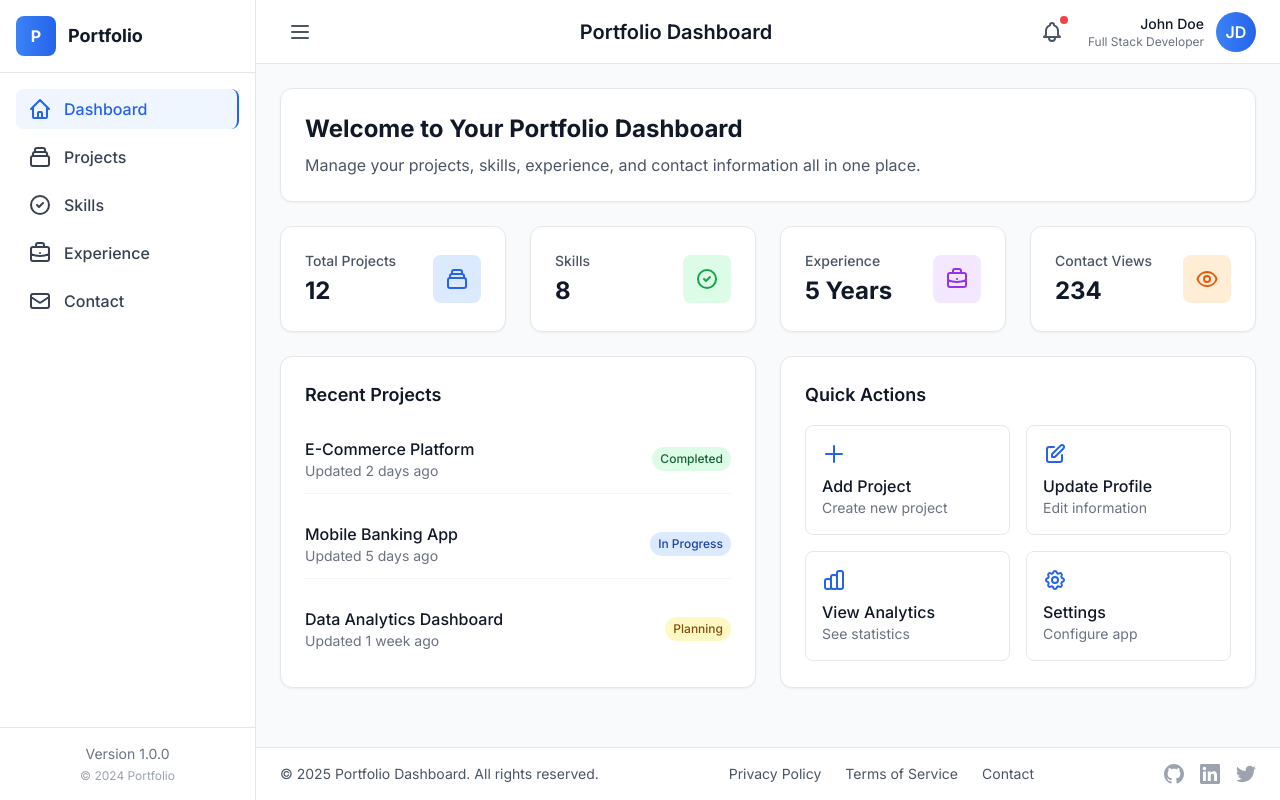
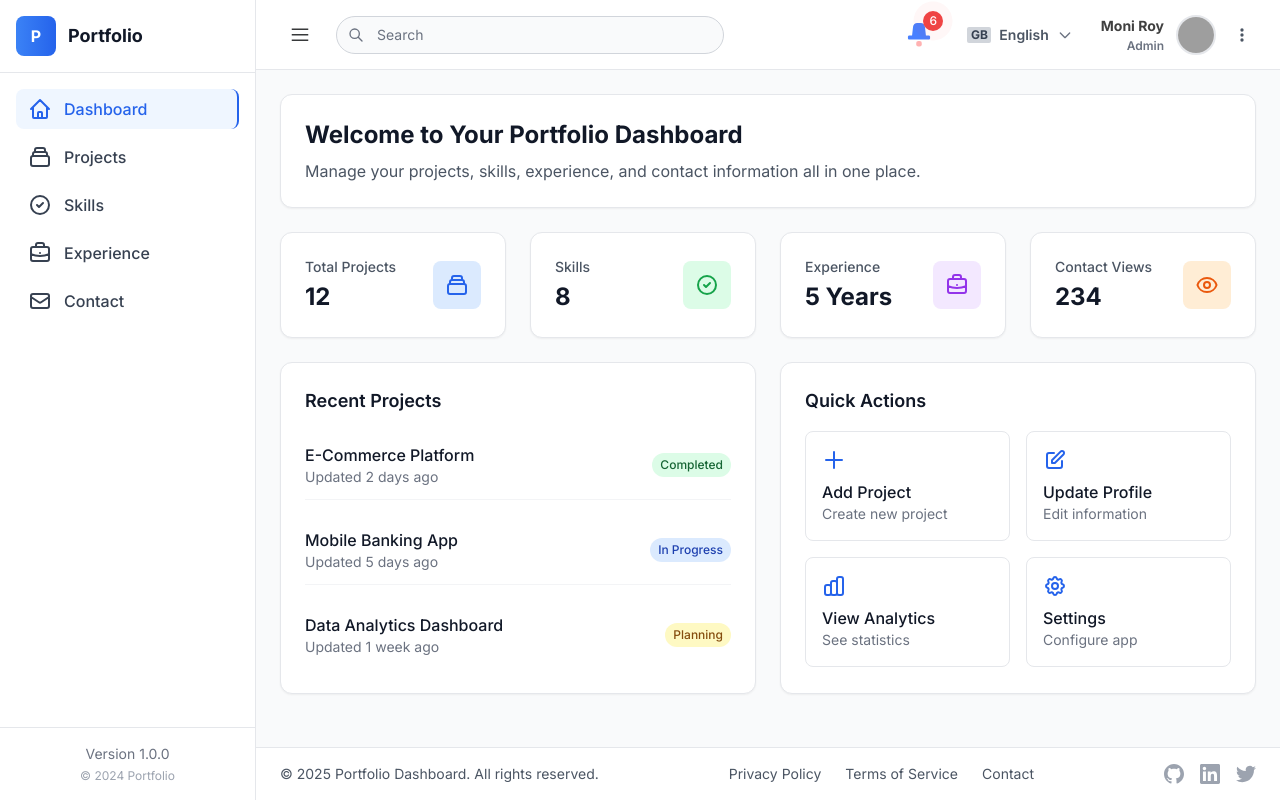
Before and after one commit to EkaBachrudin/personal-dashboard, an Angular app: page /dashboard in a window 1280 px wide. Built offline with nearby package versions, Linux system fonts and the light colour scheme; grey boxes are pictures that could not be loaded.

Commit message:
initiate header

```diff
--- a/angular.json
+++ b/angular.json
@@ -2,7 +2,8 @@
   "$schema": "./node_modules/@angular/cli/lib/config/schema.json",
   "version": 1,
   "cli": {
-    "packageManager": "npm"
+    "packageManager": "npm",
+    "analytics": "1a15f4fa-b67f-4415-b020-764b543c0510"
   },
   "newProjectRoot": "projects",
   "projects": {
--- a/src/app/layout/components/header/header.component.html
+++ b/src/app/layout/components/header/header.component.html
@@ -1,42 +1,82 @@
-<header class="bg-white shadow-sm border-b border-gray-200 h-16 flex items-center justify-between px-6">
-  <!-- Left side: Menu button -->
-  <div class="flex items-center">
+<header class="header-component">
+  <!-- Left side: Menu button and Search Bar -->
+  <div class="header-left">
     <button
       (click)="onToggleSidebar()"
-      class="p-2 rounded-lg text-gray-600 hover:text-gray-900 hover:bg-gray-100 focus:outline-none focus:ring-2 focus:ring-primary-500 focus:ring-offset-2 transition-colors duration-200"
+      class="menu-button"
       aria-label="Toggle sidebar"
     >
-      <svg class="w-6 h-6" fill="none" stroke="currentColor" viewBox="0 0 24 24">
-        <path stroke-linecap="round" stroke-linejoin="round" stroke-width="2" d="M4 6h16M4 12h16M4 18h16"></path>
+      <svg width="24" height="25" viewBox="0 0 24 25" fill="none" xmlns="http://www.w3.org/2000/svg">
+        <g opacity="0.898019">
+        <path d="M3.75 6.5625H20.25V7.9375H3.75V6.5625ZM3.75 12.0625H20.25V13.4375H3.75V12.0625ZM3.75 17.5625H20.25V18.9375H3.75V17.5625Z" fill="#202224"/>
+        </g>
       </svg>
     </button>
-  </div>
 
-  <!-- Center: Title -->
-  <div class="flex-1 text-center">
-    <h1 class="text-xl font-semibold text-gray-900">Portfolio Dashboard</h1>
-  </div>
-
-  <!-- Right side: User profile and actions -->
-  <div class="flex items-center space-x-4">
-    <!-- Notifications -->
-    <button class="relative p-2 rounded-lg text-gray-600 hover:text-gray-900 hover:bg-gray-100 focus:outline-none focus:ring-2 focus:ring-primary-500 focus:ring-offset-2 transition-colors duration-200"
-            aria-label="Notifications">
-      <svg class="w-6 h-6" fill="none" stroke="currentColor" viewBox="0 0 24 24">
-        <path stroke-linecap="round" stroke-linejoin="round" stroke-width="2" d="M15 17h5l-1.405-1.405A2.032 2.032 0 0118 14.158V11a6.002 6.002 0 00-4-5.659V5a2 2 0 10-4 0v.341C7.67 6.165 6 8.388 6 11v3.159c0 .538-.214 1.055-.595 1.436L4 17h5m6 0v1a3 3 0 11-6 0v-1m6 0H9"></path>
-      </svg>
-      <span class="absolute top-1 right-1 w-2 h-2 bg-red-500 rounded-full"></span>
-    </button>
-
-    <!-- User Profile -->
-    <div class="flex items-center space-x-3">
-      <div class="text-right hidden sm:block">
-        <p class="text-sm font-medium text-gray-900">John Doe</p>
-        <p class="text-xs text-gray-500">Full Stack Developer</p>
-      </div>
-      <div class="w-10 h-10 rounded-full bg-gradient-to-r from-primary-500 to-primary-600 flex items-center justify-center text-white font-semibold">
-        JD
+    <!-- Search Bar -->
+    <div class="search-bar">
+      <div class="relative">
+        <input
+          type="text"
+          placeholder="Search"
+          [(ngModel)]="searchQuery"
+          (input)="onSearchChange($event)"
+        >
+        <div class="search-icon">
+          <svg fill="none" stroke="currentColor" viewBox="0 0 24 24">
+            <path stroke-linecap="round" stroke-linejoin="round" stroke-width="2" d="M21 21l-6-6m2-5a7 7 0 11-14 0 7 7 0 0114 0z"></path>
+          </svg>
+        </div>
       </div>
     </div>
   </div>
+
+  <!-- Right side: Notifications, Language, and Profile -->
+  <div class="header-right">
+    <!-- Notifications -->
+    <button
+      class="notification-button"
+      (click)="onNotificationsClick()"
+      aria-label="Notifications"
+    >
+      <svg width="24" height="26" viewBox="0 0 24 26" fill="none" xmlns="http://www.w3.org/2000/svg">
+        <path d="M22.5 13.5C23.3284 13.5 24 14.1716 24 15V16.5C24 17.3284 23.3284 18 22.5 18H1.5C0.671573 18 2.41598e-08 17.3284 0 16.5V15C0 14.1716 0.671573 13.5 1.5 13.5H4.5L5.55566 4.00293C5.80895 1.72419 7.73459 0.000174713 10.0273 0H13.9727C16.2654 0.000174713 18.1911 1.72419 18.4443 4.00293L19.5 13.5H22.5Z" fill="#4880FF"/>
+        <rect opacity="0.3" x="9" y="19.5" width="6" height="6" rx="2.25" fill="#FF0000"/>
+      </svg>
+
+      <span class="notification-badge">{{notificationCount}}</span>
+    </button>
+
+    <!-- Language Selector -->
+    <div class="language-selector" (click)="onLanguageClick()">
+      <div class="language-flag">
+        <span>GB</span>
+      </div>
+      <span class="language-text">{{selectedLanguage}}</span>
+      <svg class="language-dropdown" fill="none" stroke="currentColor" viewBox="0 0 24 24">
+        <path stroke-linecap="round" stroke-linejoin="round" stroke-width="2" d="M19 9l-7 7-7-7"></path>
+      </svg>
+    </div>
+
+    <!-- User Profile -->
+    <div class="user-profile">
+      <div class="user-info">
+        <p class="user-name">{{userName}}</p>
+        <p class="user-role">{{userRole}}</p>
+      </div>
+      <div class="user-avatar">
+        <img [src]="userAvatar" [alt]="'User Avatar'">
+      </div>
+      <!-- More options menu -->
+      <button
+        class="more-options-button"
+        (click)="onMoreOptionsClick()"
+        aria-label="More options"
+      >
+        <svg fill="currentColor" viewBox="0 0 24 24">
+          <path d="M12 16a2 2 0 0 1 2 2a2 2 0 0 1-2 2a2 2 0 0 1-2-2a2 2 0 0 1 2-2m0-6a2 2 0 0 1 2 2a2 2 0 0 1-2 2a2 2 0 0 1-2-2a2 2 0 0 1 2-2m0-6a2 2 0 0 1 2 2a2 2 0 0 1-2 2a2 2 0 0 1-2-2a2 2 0 0 1 2-2Z"/>
+        </svg>
+      </button>
+    </div>
+  </div>
 </header>
--- a/src/app/layout/components/header/header.component.scss
+++ b/src/app/layout/components/header/header.component.scss
@@ -1,22 +1,157 @@
+// Header Component Styles
 .header-component {
-  background: white;
-  border-bottom: 1px solid #e5e7eb;
+  @apply flex items-center justify-between px-6 h-[70px] bg-white border-b border-gray-200;
   box-shadow: 0 1px 2px 0 rgba(0, 0, 0, 0.05);
 }
 
+// Left Section
+.header-left {
+  @apply flex items-center gap-4;
+}
+
 .menu-button {
-  transition: all 0.2s ease-in-out;
+  @apply p-2 rounded-lg text-gray-600 transition-all duration-200 ease-in-out;
 
   &:hover {
-    background-color: #f3f4f6;
+    @apply text-gray-900 bg-gray-100;
   }
 
   &:focus {
-    outline: none;
-    box-shadow: 0 0 0 2px #3b82f6;
+    @apply outline-none;
+    box-shadow: 0 0 0 2px #3b82f6, 0 0 0 4px rgba(59, 130, 246, 0.1);
+  }
+}
+
+// Search Bar
+.search-bar {
+  @apply relative w-full;
+
+  input {
+    @apply w-full min-w-[388px] py-2 px-4 pl-10 bg-gray-50 border border-gray-300 rounded-full text-sm text-gray-700 transition-all duration-200 ease-in-out;
+
+    &::placeholder {
+      @apply text-gray-500;
+    }
+
+    &:focus {
+      @apply outline-none border-blue-500;
+      box-shadow: 0 0 0 2px #3b82f6;
+    }
+  }
+}
+
+.search-icon {
+  @apply absolute top-1/2 left-3 w-4 h-4 text-gray-500;
+  transform: translateY(-50%);
+}
+
+// Right Section
+.header-right {
+  @apply flex items-center gap-4;
+}
+
+// Notification Button
+.notification-button {
+  @apply relative p-2 rounded-lg text-gray-600 transition-all duration-200 ease-in-out;
+
+  &:hover {
+    @apply text-gray-900 bg-gray-100;
+  }
+
+  &:focus {
+    @apply outline-none;
+    box-shadow: 0 0 0 2px #3b82f6, 0 0 0 4px rgba(59, 130, 246, 0.1);
+  }
+
+  svg {
+    @apply w-6 h-6;
+  }
+}
+
+.notification-badge {
+  @apply absolute -top-1 -right-1 w-5 h-5 flex items-center justify-center bg-red-500 rounded-full text-xs text-white font-medium;
+  animation: pulse 2s infinite;
+}
+
+@keyframes pulse {
+  0% {
+    box-shadow: 0 0 0 0 rgba(239, 68, 68, 0.7);
+  }
+  70% {
+    box-shadow: 0 0 0 10px rgba(239, 68, 68, 0);
+  }
+  100% {
+    box-shadow: 0 0 0 0 rgba(239, 68, 68, 0);
+  }
+}
+
+// Language Selector
+.language-selector {
+  @apply flex items-center gap-2 px-3 py-2 rounded-lg cursor-pointer transition-all duration-200 ease-in-out;
+
+  &:hover {
+    @apply bg-gray-100;
+  }
+}
+
+.language-flag {
+  @apply w-6 h-4 flex items-center justify-center bg-gray-300 rounded-sm;
+
+  span {
+    @apply text-xs font-bold text-gray-700;
+  }
+}
+
+.language-text {
+  @apply text-sm font-semibold text-gray-600;
+}
+
+.language-dropdown {
+  @apply w-4 h-4 text-gray-500;
+}
+
+// User Profile Section
+.user-profile {
+  @apply flex items-center gap-3;
+}
+
+.user-info {
+  @apply text-right hidden sm:block;
+
+  .user-name {
+    @apply text-sm font-bold text-neutral-700 mb-0.5;
+  }
+
+  .user-role {
+    @apply text-xs font-semibold text-gray-500;
   }
 }
 
 .user-avatar {
-  background: linear-gradient(135deg, #3b82f6 0%, #2563eb 100%);
+  @apply w-10 h-10 rounded-full overflow-hidden border-2 border-gray-200 transition-all duration-200 ease-in-out;
+
+  &:hover {
+    @apply border-blue-500;
+  }
+
+  img {
+    @apply w-full h-full object-cover;
+  }
 }
+
+.more-options-button {
+  @apply p-1 rounded-lg text-gray-600 transition-all duration-200 ease-in-out;
+
+  &:hover {
+    @apply text-gray-900 bg-gray-100;
+  }
+
+  &:focus {
+    @apply outline-none;
+    box-shadow: 0 0 0 2px #3b82f6, 0 0 0 4px rgba(59, 130, 246, 0.1);
+  }
+
+  svg {
+    @apply w-5 h-5;
+  }
+}
--- a/src/app/layout/components/header/header.component.ts
+++ b/src/app/layout/components/header/header.component.ts
@@ -1,19 +1,50 @@
 import { Component, EventEmitter, Output } from '@angular/core';
 import { CommonModule } from '@angular/common';
+import { FormsModule } from '@angular/forms';
 
 @Component({
   selector: 'app-header',
   standalone: true,
-  imports: [CommonModule],
+  imports: [CommonModule, FormsModule],
   templateUrl: './header.component.html',
   styleUrl: './header.component.scss'
 })
 export class HeaderComponent {
   @Output() toggleSidebar = new EventEmitter<void>();
+  @Output() search = new EventEmitter<string>();
+  @Output() notificationsClick = new EventEmitter<void>();
+  @Output() languageClick = new EventEmitter<void>();
+  @Output() moreOptionsClick = new EventEmitter<void>();
+
+  // User data matching the Figma design
+  userName = 'Moni Roy';
+  userRole = 'Admin';
+  userAvatar = 'https://picsum.photos/seed/moni-roy-avatar/100/100.jpg';
+  notificationCount = 6;
+  selectedLanguage = 'English';
+  searchQuery = '';
 
   constructor() { }
 
   onToggleSidebar(): void {
     this.toggleSidebar.emit();
   }
+
+  onSearchChange(event: any): void {
+    this.search.emit(this.searchQuery);
+  }
+
+  onNotificationsClick(): void {
+    this.notificationsClick.emit();
+    // Optional: Clear notification count when clicked
+    // this.notificationCount = 0;
+  }
+
+  onLanguageClick(): void {
+    this.languageClick.emit();
+  }
+
+  onMoreOptionsClick(): void {
+    this.moreOptionsClick.emit();
+  }
 }
```
